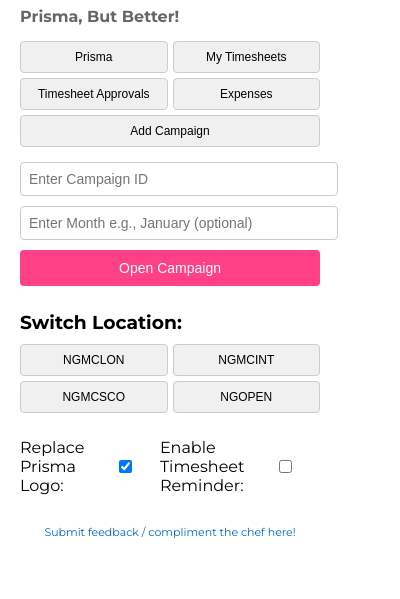
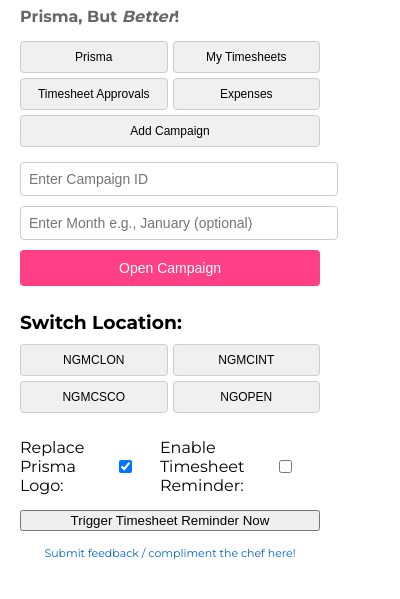
Before and after one commit to harrydbarnes/EMC-Toolshed-Extension, a browser extension: page popup.html in a window 400 px wide. Shown: the part 55-654 px from the top of the page. Drawn offline with Linux system fonts and the light colour scheme.

Commit message:
Update popup.html

```diff
--- a/popup.html
+++ b/popup.html
@@ -10,7 +10,7 @@
             <img src="icon.png" alt="EM Prisma Tools" class="logo">
             <h1 class="title">EM Prisma Tools</h1>
         </div>
-        <h2 class="subtitle">Prisma, But Better!</h2>
+        <h2 class="subtitle">Prisma, But <i>Better</i>!</h2>
 
         <div class="button-group">
             <button class="nav-button" id="prismaButton">Prisma</button>
@@ -31,7 +31,7 @@
         <button id="generateUrl" class="primary-button">Open Campaign</button>
 
         <div class="section">
-            <h3>Switch Location:</h3>
+            <h3 class="section-title">Switch Location:</h3>
             <div class="button-group">
                 <button class="location-button" id="ngmclonButton">NGMCLON</button>
                 <button class="location-button" id="ngmcintButton">NGMCINT</button>
@@ -47,6 +47,8 @@
             <input type="checkbox" id="logoToggle">
         </div>
 
+        <button id="triggerTimesheetReminder" class="button">Trigger Timesheet Reminder Now</button>
+
         <div class="feedback">
             <a href="https://teams.microsoft.com/l/chat/0/0?users=harry.barnes@essencemediacom.com&topicname=Chat" target="_blank">Submit feedback / compliment the chef here!</a>
         </div>
```
